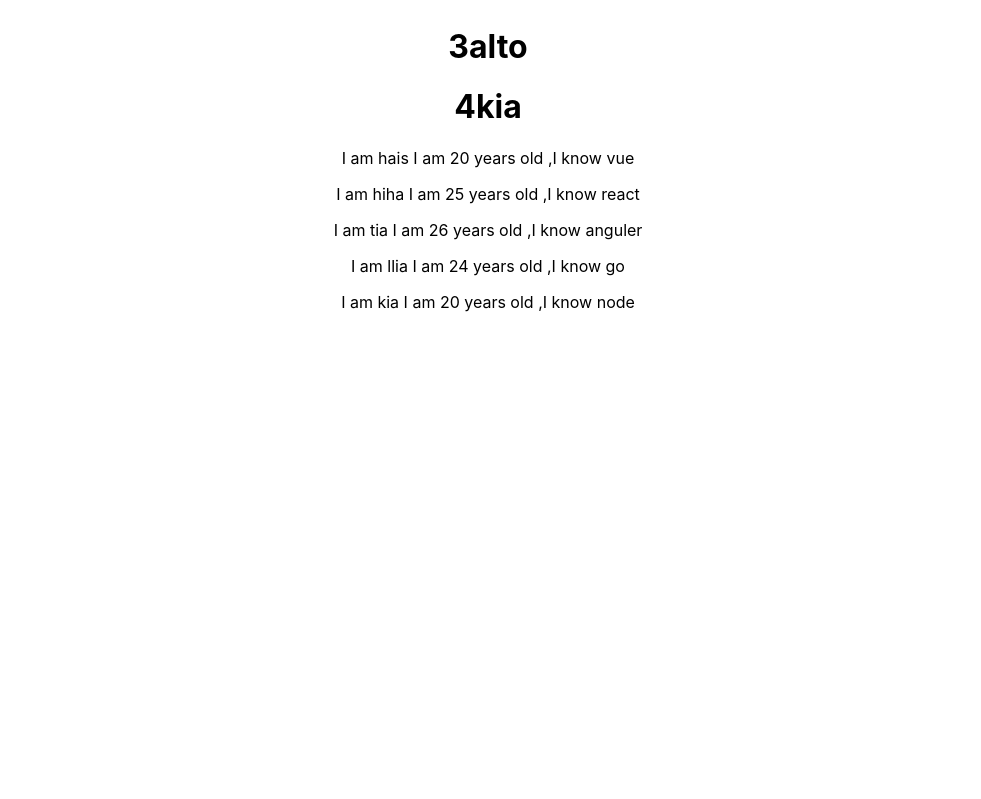
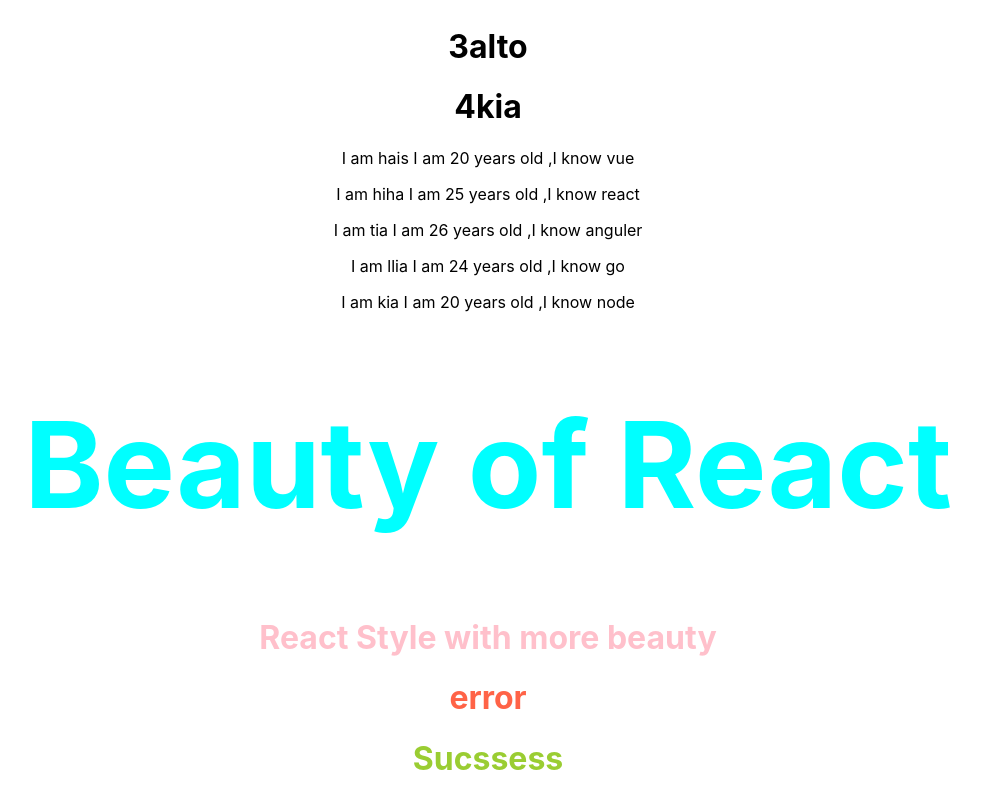
Before and after one commit to Theja1996/React-Review, a React (Create React App) app: page / in a window 1280 px wide. Shown: the part 1019-1818 px from the top of the page, without its empty margins (152-1133 px from the left). Before the commit the page ends 1347 px from the top, so only its background shows below. Built offline with nearby package versions, Linux system fonts and the light colour scheme.

Commit message:
react Style

```diff
--- a/src/App.js
+++ b/src/App.js
@@ -17,6 +17,10 @@ import ClzEventBinding from "./Components/ClassEventBinding";
 import ParentComponent from "./Components/ParentComponent";
 import  ConditionalRendering  from './Components/ConditionalRendering'
 import  List from './Components/List'
+import StyleSheet from './Components/StyleSheet'
+import InlineStyle from './Components/InlineStyle'
+import styles from "./Components/appStyles.module.css";
+import './Components/appStyles.css'
 function App() {
   return (
     <div className="App">
@@ -69,6 +73,14 @@ function App() {
       < ConditionalRendering  />
 
       < List />
+
+      <StyleSheet primary='true' />
+
+      <InlineStyle />
+
+      <h1 className='error'>error</h1>
+
+      <h1 className={styles.sucssess}>Sucssess</h1>
     </div>
   );
 }
--- /dev/null
+++ b/src/Components/InlineStyle.js
@@ -0,0 +1,14 @@
+import React from 'react'
+
+function InlineStyle() {
+    const header = {
+        color:'pink',
+    }
+    return (
+        <div>
+            <h1 style={header}>React Style with more beauty</h1>
+        </div>
+    )
+}
+
+export default InlineStyle
--- /dev/null
+++ b/src/Components/MyStyle.css
@@ -0,0 +1,6 @@
+.primary{
+    color: aqua;
+}
+.font-xl{
+font-size: 120px;
+}
--- /dev/null
+++ b/src/Components/StyleSheet.js
@@ -0,0 +1,14 @@
+import React from 'react'
+import './MyStyle.css'
+
+function StyleSheet(props) {
+  let clzName = props.primary ? 'primary' : ''
+    return (
+        <div>
+
+            <h1 className={`${clzName} font-xl`}>Beauty of React</h1>
+        </div>
+    )
+}
+
+export default StyleSheet
--- /dev/null
+++ b/src/Components/appStyles.css
@@ -0,0 +1,3 @@
+.error{
+    color: tomato;
+}
--- /dev/null
+++ b/src/Components/appStyles.module.css
@@ -0,0 +1,3 @@
+.sucssess{
+    color: yellowgreen;
+}
```
